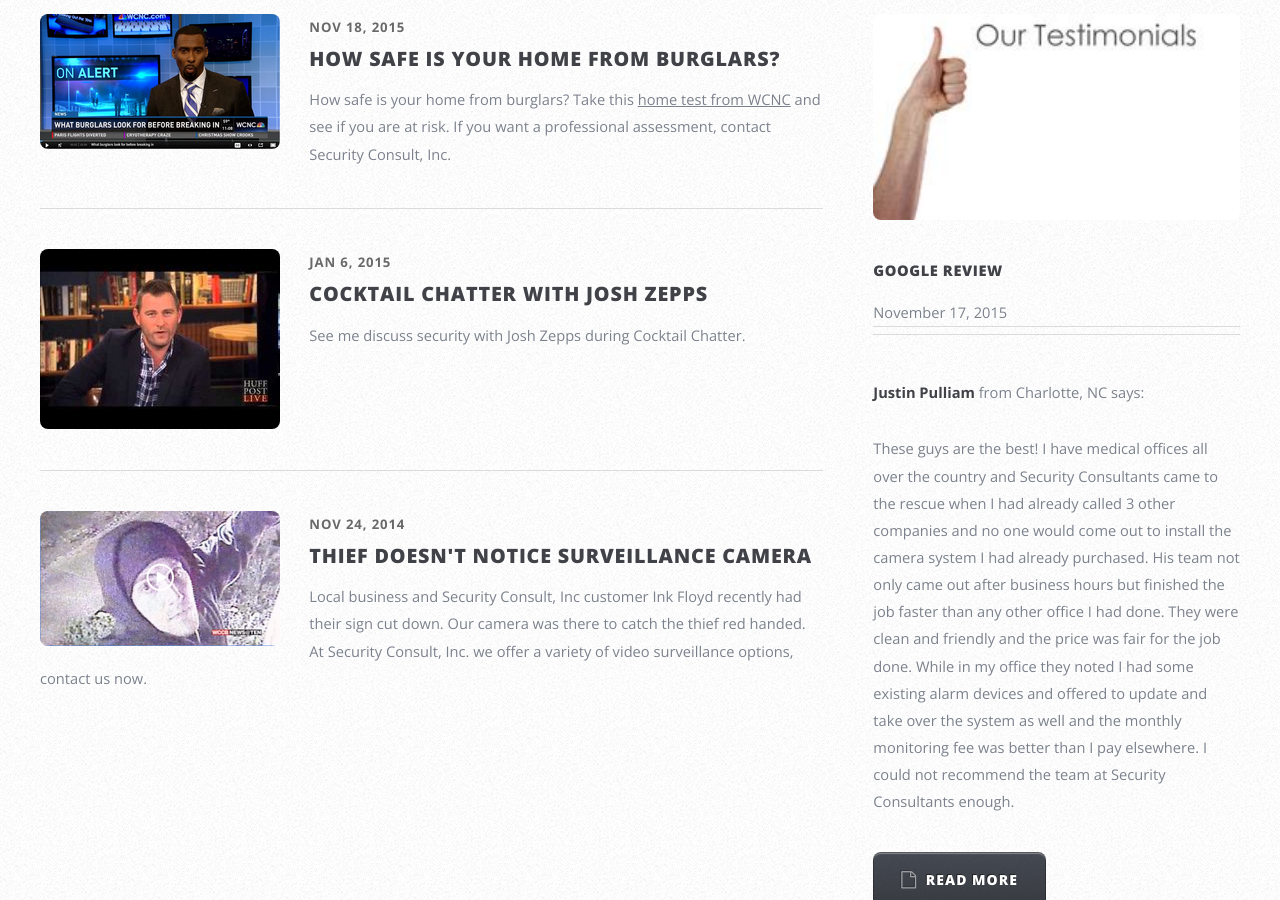
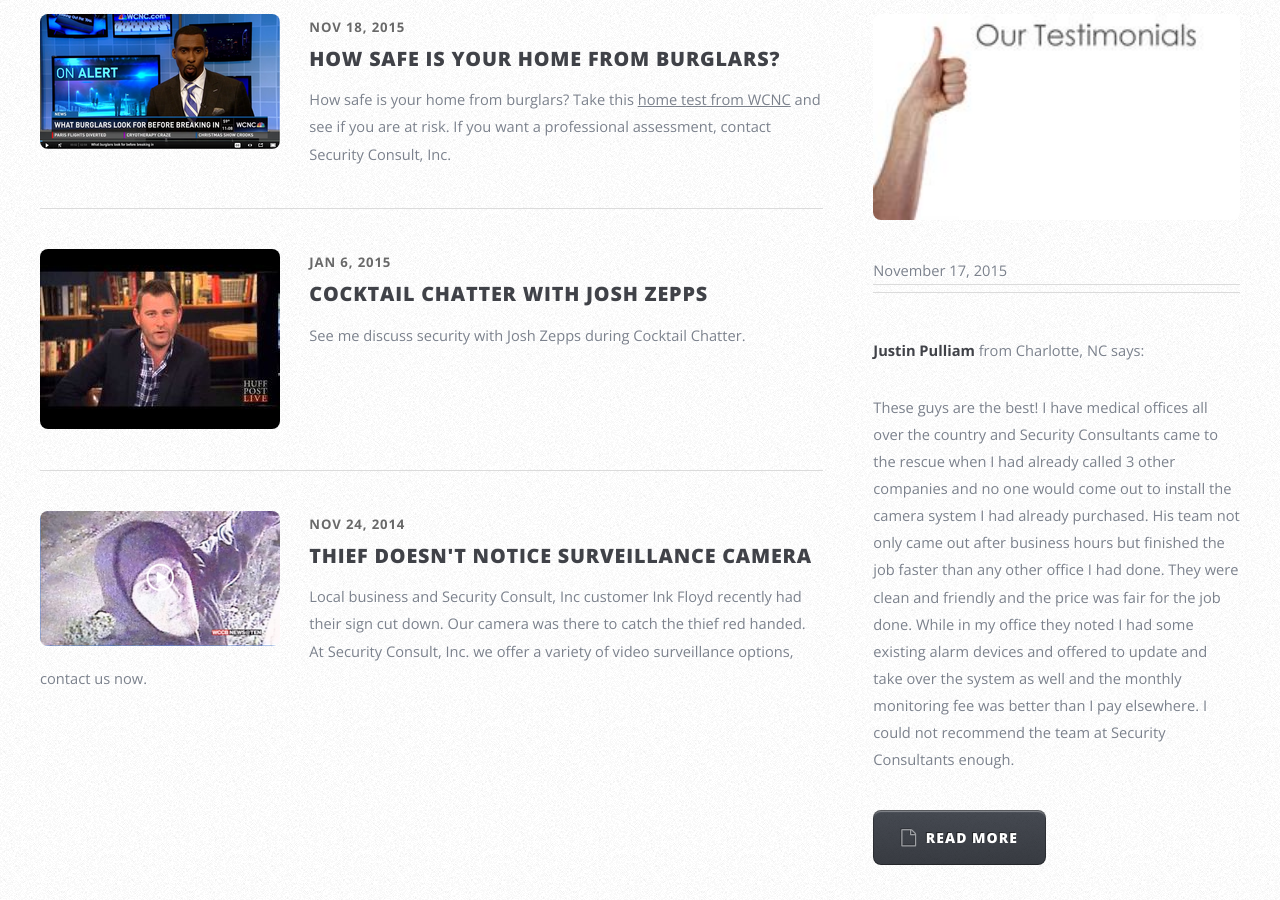
Before and after one commit to breasor/securityconsult, a Jekyll site: the page built from index.html, in a window 1280 px wide and 900 px high, scrolled down 2530 px. Built offline with Jekyll 4.4.1, drawn with Linux system fonts in a browser that asks for light colours.

```diff
--- a/index.html
+++ b/index.html
@@ -135,7 +135,7 @@ title: Home
 									{% for node in sorted | limit: 1 %}
 
 				            <header class="major">
-				              <h4>{{ node.description }}</h4>
+				              <h4>{{ node.descriptionx }}</h4>
 				             {{node.date | date: '%B %d, %Y'}}<br />
 
 				            </header>
```
Also changed, not shown: _testimonials/2013-01-25-Ryan-K.md (+1 -1 lines), 3 other files.
